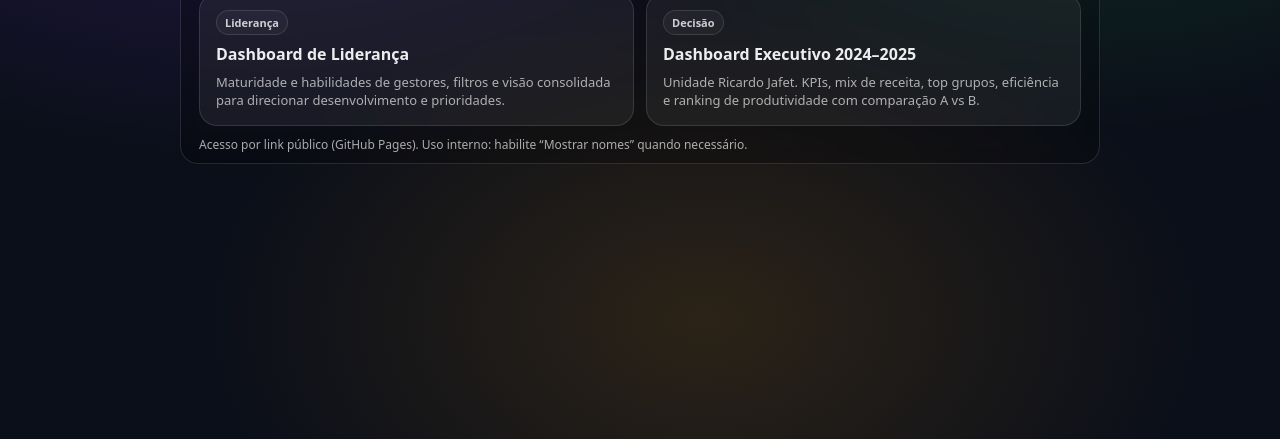
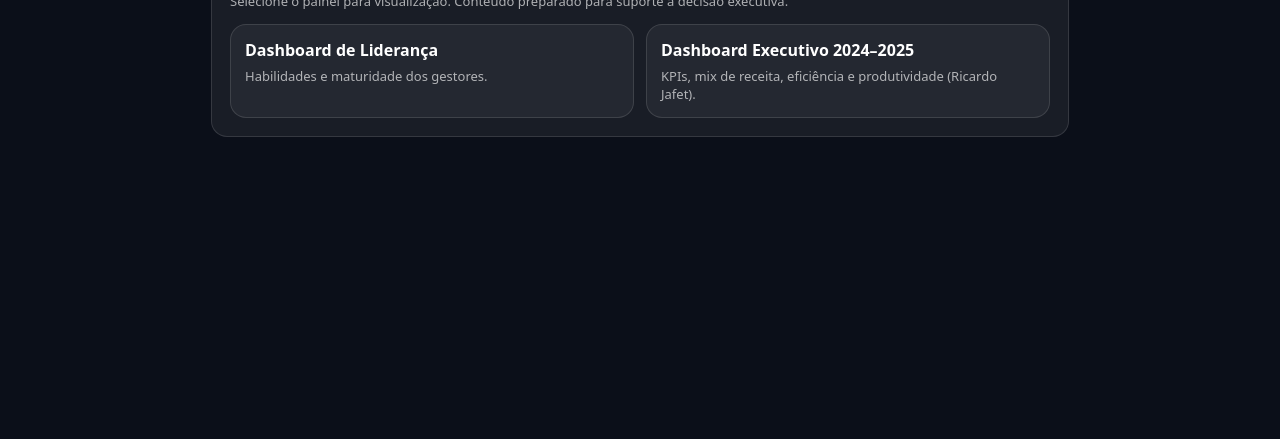
Before and after one commit to animalpetlideres/animalpet-dashboards, a plain HTML site: page index.html in a window 1280 px wide. Shown: the part 361-800 px from the top of the page. Drawn offline with Linux system fonts and the light colour scheme.

Commit message:
Update index.html

```diff
--- a/index.html
+++ b/index.html
@@ -3,73 +3,56 @@
 <head>
   <meta charset="utf-8" />
   <meta name="viewport" content="width=device-width, initial-scale=1" />
-  <title>Animal Pet | Dashboards 2025</title>
+  <title>Animal Pet | Dashboards</title>
   <style>
-    :root{
-      --bg:#0b0f19; --card:rgba(255,255,255,.06); --text:rgba(255,255,255,.92);
-      --muted:rgba(255,255,255,.65); --border:rgba(255,255,255,.12);
+    body{
+      margin:0;
+      font-family:system-ui,-apple-system,Segoe UI,Roboto,Helvetica,Arial;
+      background:#0b0f19;
+      color:#fff;
+      display:flex;
+      justify-content:center;
+      align-items:center;
+      min-height:100vh
     }
-    body{
-      margin:0; font-family:system-ui,-apple-system,Segoe UI,Roboto,Helvetica,Arial;
-      background: radial-gradient(1200px 800px at 20% 10%, rgba(124,58,237,0.28), transparent 55%),
-                  radial-gradient(900px 600px at 85% 20%, rgba(34,197,94,0.18), transparent 55%),
-                  radial-gradient(900px 600px at 55% 85%, rgba(245,158,11,0.14), transparent 55%),
-                  var(--bg);
-      color:var(--text);
-      display:flex; align-items:center; justify-content:center; min-height:100vh;
+    .box{
+      width:min(820px,92vw);
+      padding:18px;
+      border:1px solid rgba(255,255,255,.12);
+      border-radius:16px;
+      background:rgba(255,255,255,.06)
     }
-    .wrap{ width:min(920px, 92vw); }
-    .head{
-      padding:18px 18px 10px;
-      border:1px solid var(--border);
-      background:rgba(0,0,0,.22);
-      border-radius:18px;
-      backdrop-filter: blur(8px);
+    h1{margin:0 0 8px;font-size:18px}
+    p{margin:0 0 14px;color:rgba(255,255,255,.65);font-size:13px;line-height:1.4}
+    .grid{display:grid;grid-template-columns:1fr 1fr;gap:12px}
+    a{
+      display:block;
+      text-decoration:none;
+      color:#fff;
+      padding:14px;
+      border:1px solid rgba(255,255,255,.12);
+      border-radius:16px;
+      background:rgba(255,255,255,.05)
     }
-    h1{ margin:0; font-size:18px; }
-    p{ margin:6px 0 0; color:var(--muted); font-size:13px; line-height:1.4; }
-    .grid{ margin-top:12px; display:grid; grid-template-columns:1fr 1fr; gap:12px; }
-    a.card{
-      text-decoration:none; color:var(--text);
-      background:var(--card); border:1px solid var(--border);
-      border-radius:18px; padding:16px;
-      display:flex; flex-direction:column; gap:8px;
-      transition: transform .08s ease;
-    }
-    a.card:hover{ transform: translateY(-2px); }
-    .title{ font-weight:900; }
-    .desc{ color:var(--muted); font-size:13px; line-height:1.4; }
-    .tag{
-      align-self:flex-start;
-      font-size:11px; font-weight:800;
-      color:rgba(255,255,255,.78);
-      border:1px solid var(--border);
-      padding:4px 8px;
-      border-radius:999px;
-      background:rgba(255,255,255,.04);
-    }
-    .foot{ margin-top:10px; color:var(--muted); font-size:12px; }
-    @media (max-width:760px){ .grid{ grid-template-columns:1fr; } }
+    a:hover{transform:translateY(-1px)}
+    .t{font-weight:800;margin-bottom:6px}
+    .d{color:rgba(255,255,255,.65);font-size:13px;line-height:1.4}
+    @media(max-width:720px){.grid{grid-template-columns:1fr}}
   </style>
 </head>
 <body>
-  <div class="wrap">
-    <div class="head">
-      <h1>Animal Pet | Dashboards 2025</h1>
-      <p>Selecione o painel que deseja visualizar. Conteúdo preparado para suporte à decisão executiva e acompanhamento de liderança.</p>
-      <div class="grid">
-        <a class="card" href="./lideranca/">
-          <span class="tag">Liderança</span>
-          <div class="title">Dashboard de Liderança</div>
-          <div class="desc">Maturidade e habilidades de gestores, filtros e visão consolidada para direcionar desenvolvimento e prioridades.</div>
-        </a>
-        <a class="card" href="./decisao/">
-          <span class="tag">Decisão</span>
-          <div class="title">Dashboard Executivo 2024–2025</div>
-          <div class="desc">Unidade Ricardo Jafet. KPIs, mix de receita, top grupos, eficiência e ranking de produtividade com comparação A vs B.</div>
-        </a>
-      </div>
-      <div class="foot">Acesso por link público (GitHub Pages). Uso interno: habilite “Mostrar nomes” quando necessário.</div>
+  <div class="box">
+    <h1>Animal Pet | Dashboards</h1>
+    <p>Selecione o painel para visualização. Conteúdo preparado para suporte à decisão executiva.</p>
+    <div class="grid">
+      <a href="./lideranca/">
+        <div class="t">Dashboard de Liderança</div>
+        <div class="d">Habilidades e maturidade dos gestores.</div>
+      </a>
+      <a href="./decisao/">
+        <div class="t">Dashboard Executivo 2024–2025</div>
+        <div class="d">KPIs, mix de receita, eficiência e produtividade (Ricardo Jafet).</div>
+      </a>
     </div>
   </div>
 </body>
```
